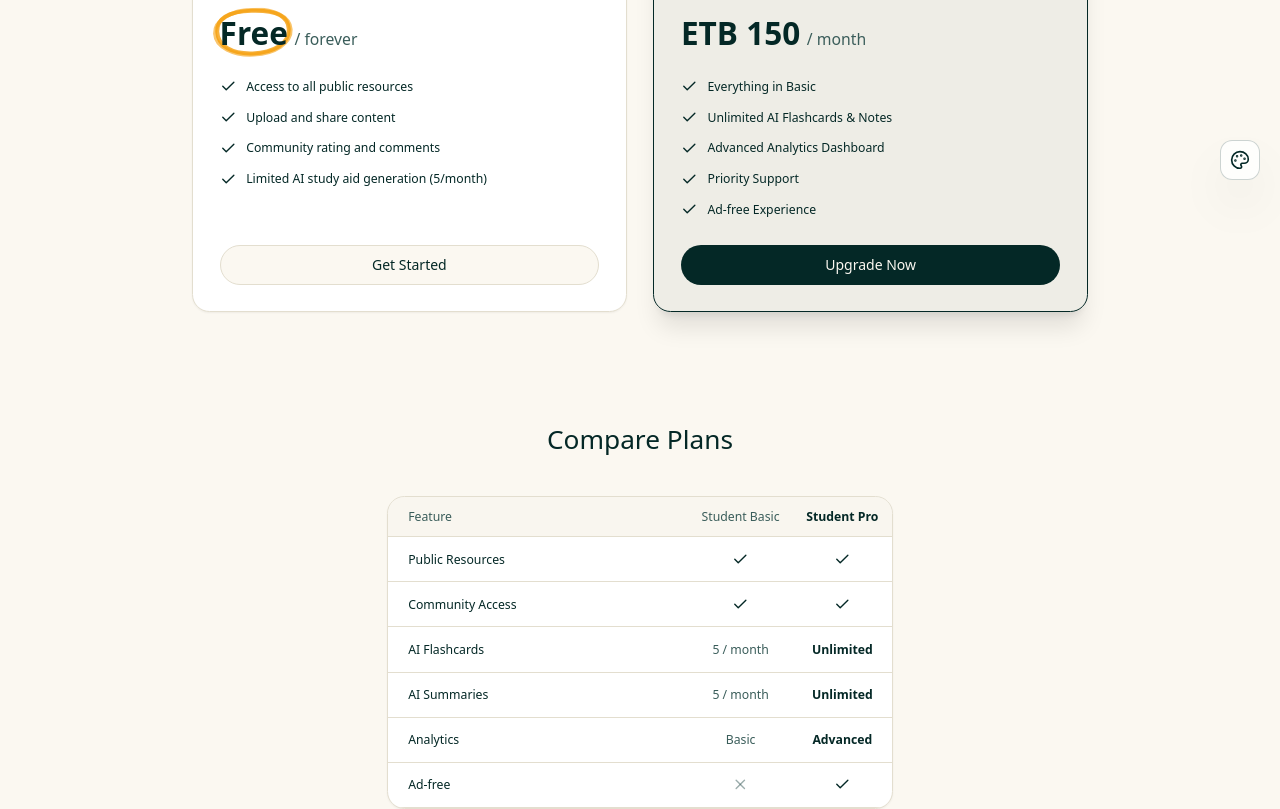
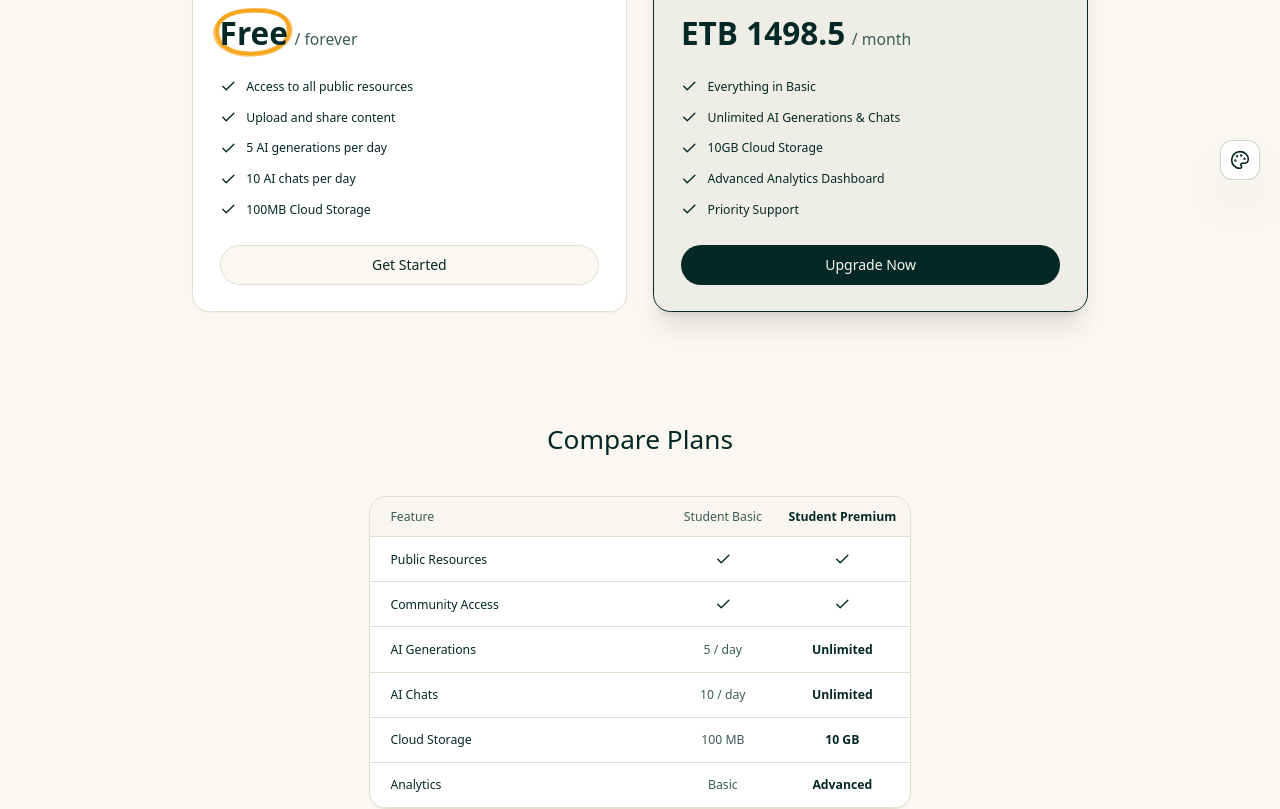
Before and after one commit to Yehonatal/coursehub, a Next.js app: page /pricing in a window 1280 px wide. Shown: the part 600-1409 px from the top of the page. Built offline with nearby package versions, Linux system fonts and the light colour scheme; no server answers; a web font is replaced by a local one.

Commit message:
feat: Update pricing plans and terminology to reflect Premium offerings

```diff
--- a/components/marketing/EducatorInvite.tsx
+++ b/components/marketing/EducatorInvite.tsx
@@ -15,7 +15,7 @@ export function EducatorInvite() {
                                 Educator Access
                             </span>
                             <span className="text-xs text-muted-foreground font-medium tracking-wider uppercase">
-                                Request Free Pro Access
+                                Request Free Premium Access
                             </span>
                         </div>
                     </div>
@@ -34,7 +34,7 @@ export function EducatorInvite() {
                             type="button"
                             className="w-full md:w-auto bg-primary hover:bg-primary/90 text-primary-foreground h-12 px-8 rounded-lg"
                         >
-                            Request Free Pro Access
+                            Request Free Premium Access
                         </Button>
                         <p className="text-xs text-muted-foreground text-center mt-2">
                             Requests are reviewed within 3-5 business days.
--- a/components/marketing/PricingPlans.tsx
+++ b/components/marketing/PricingPlans.tsx
@@ -38,12 +38,16 @@ export function PricingPlans() {
                             Upload and share content
                         </li>
                         <li className="flex items-center text-xs sm:text-sm">
-                            <Check className="mr-3 h-5 w-5 text-primary" />
-                            Community rating and comments
+                            <Check className="mr-3 h-5 w-5 text-primary" />5 AI
+                            generations per day
                         </li>
                         <li className="flex items-center text-xs sm:text-sm">
                             <Check className="mr-3 h-5 w-5 text-primary" />
-                            Limited AI study aid generation (5/month)
+                            10 AI chats per day
+                        </li>
+                        <li className="flex items-center text-xs sm:text-sm">
+                            <Check className="mr-3 h-5 w-5 text-primary" />
+                            100MB Cloud Storage
                         </li>
                     </ul>
                     <Link href="/register" className="w-full">
@@ -65,14 +69,14 @@ export function PricingPlans() {
                     </div>
                     <div className="space-y-2 mb-4 sm:mb-6">
                         <h3 className="text-xl sm:text-2xl font-serif font-bold text-primary">
-                            Student Pro
+                            Student Premium
                         </h3>
                         <p className="text-sm sm:text-base text-muted-foreground">
                             Unlock your full potential.
                         </p>
                     </div>
                     <div className="flex items-baseline text-3xl sm:text-4xl font-serif font-bold mb-6 sm:mb-8 text-primary">
-                        ETB 150
+                        ETB 1498.5
                         <span className="ml-2 text-base sm:text-lg font-sans font-normal text-muted-foreground">
                             / month
                         </span>
@@ -84,7 +88,11 @@ export function PricingPlans() {
                         </li>
                         <li className="flex items-center text-sm font-medium">
                             <Check className="mr-3 h-5 w-5 text-primary" />
-                            Unlimited AI Flashcards & Notes
+                            Unlimited AI Generations & Chats
+                        </li>
+                        <li className="flex items-center text-sm font-medium">
+                            <Check className="mr-3 h-5 w-5 text-primary" />
+                            10GB Cloud Storage
                         </li>
                         <li className="flex items-center text-sm font-medium">
                             <Check className="mr-3 h-5 w-5 text-primary" />
@@ -93,10 +101,6 @@ export function PricingPlans() {
                         <li className="flex items-center text-sm font-medium">
                             <Check className="mr-3 h-5 w-5 text-primary" />
                             Priority Support
-                        </li>
-                        <li className="flex items-center text-sm font-medium">
-                            <Check className="mr-3 h-5 w-5 text-primary" />
-                            Ad-free Experience
                         </li>
                     </ul>
                     <Link href="/register?plan=pro">
--- a/components/marketing/PricingTable.tsx
+++ b/components/marketing/PricingTable.tsx
@@ -26,7 +26,7 @@ export function PricingTable() {
                                 Student Basic
                             </TableHead>
                             <TableHead className="text-center font-bold text-primary">
-                                Student Pro
+                                Student Premium
                             </TableHead>
                         </TableRow>
                     </TableHeader>
@@ -55,10 +55,10 @@ export function PricingTable() {
                         </TableRow>
                         <TableRow>
                             <TableCell className="font-medium pl-6">
-                                AI Flashcards
+                                AI Generations
                             </TableCell>
                             <TableCell className="text-center text-muted-foreground">
-                                5 / month
+                                5 / day
                             </TableCell>
                             <TableCell className="text-center font-bold text-primary">
                                 Unlimited
@@ -66,13 +66,24 @@ export function PricingTable() {
                         </TableRow>
                         <TableRow>
                             <TableCell className="font-medium pl-6">
-                                AI Summaries
+                                AI Chats
                             </TableCell>
                             <TableCell className="text-center text-muted-foreground">
-                                5 / month
+                                10 / day
                             </TableCell>
                             <TableCell className="text-center font-bold text-primary">
                                 Unlimited
+                            </TableCell>
+                        </TableRow>
+                        <TableRow>
+                            <TableCell className="font-medium pl-6">
+                                Cloud Storage
+                            </TableCell>
+                            <TableCell className="text-center text-muted-foreground">
+                                100 MB
+                            </TableCell>
+                            <TableCell className="text-center font-bold text-primary">
+                                10 GB
                             </TableCell>
                         </TableRow>
                         <TableRow>
@@ -86,17 +97,6 @@ export function PricingTable() {
                                 Advanced
                             </TableCell>
                         </TableRow>
-                        <TableRow>
-                            <TableCell className="font-medium pl-6">
-                                Ad-free
-                            </TableCell>
-                            <TableCell className="text-center">
-                                <X className="h-5 w-5 text-muted-foreground/50 mx-auto" />
-                            </TableCell>
-                            <TableCell className="text-center">
-                                <Check className="h-5 w-5 text-primary mx-auto" />
-                            </TableCell>
-                        </TableRow>
                     </TableBody>
                 </Table>
             </div>
--- a/components/marketing/PricingTestimonial.tsx
+++ b/components/marketing/PricingTestimonial.tsx
@@ -18,7 +18,7 @@ export function PricingTestimonial() {
                 ))}
             </div>
             <blockquote className="text-2xl md:text-3xl font-serif font-medium leading-relaxed mb-8">
-                &ldquo;The Pro plan is worth every cent. The unlimited AI
+                &ldquo;The Premium plan is worth every cent. The unlimited AI
                 summaries saved me hours of reading time during finals week. My
                 GPA has never been higher.&rdquo;
             </blockquote>
--- a/components/settings/BillingSection.tsx
+++ b/components/settings/BillingSection.tsx
@@ -331,11 +331,12 @@ export default function BillingSection({
                             <Sparkles className="w-5 h-5 text-primary mt-0.5" />
                             <div className="space-y-1">
                                 <p className="text-xs font-bold text-primary uppercase tracking-wider">
-                                    Pro Tip
+                                    Premium Tip
                                 </p>
                                 <p className="text-xs text-muted-foreground leading-relaxed">
-                                    Upgrade to Pro for unlimited AI generations,
-                                    priority support, and advanced study tools.
+                                    Upgrade to Premium for unlimited AI
+                                    generations & & chats, 10GB cloud storage,
+                                    and advanced study tools.
                                 </p>
                             </div>
                         </div>
--- a/components/settings/UpgradePlanModal.tsx
+++ b/components/settings/UpgradePlanModal.tsx
@@ -43,11 +43,11 @@ export function UpgradePlanModal({ isOpen, onClose }: UpgradePlanModalProps) {
     };
 
     const features = [
-        "Unlimited AI Study Notes",
-        "Unlimited Flashcard Generations",
+        "Unlimited AI Generations & Chats",
+        "10GB Cloud Storage",
+        "Advanced Analytics Dashboard",
         "Priority AI Processing",
         "Advanced Knowledge Trees",
-        "Early Access to New Features",
         "Priority Support",
     ];
 
@@ -79,7 +79,7 @@ export function UpgradePlanModal({ isOpen, onClose }: UpgradePlanModalProps) {
                             </div>
                             <div className="flex items-baseline gap-1 mb-4">
                                 <span className="text-5xl font-serif font-bold text-primary">
-                                    $9.99
+                                    ETB 150
                                 </span>
                                 <span className="text-muted-foreground font-medium">
                                     /month
```
